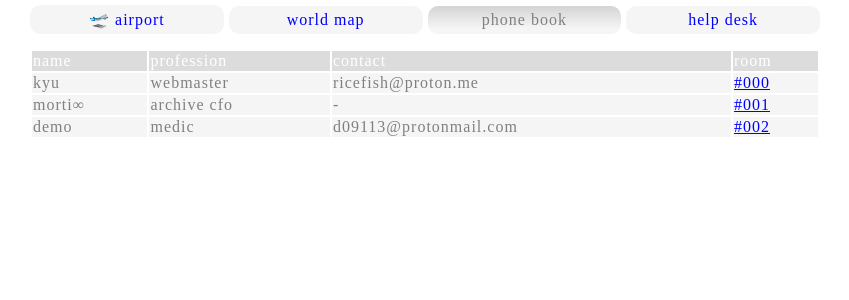
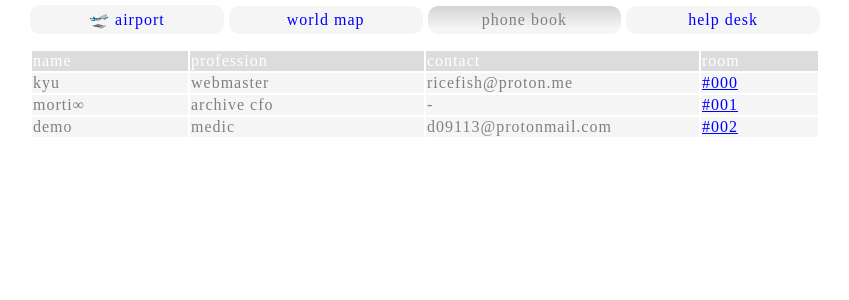
Before and after one commit to supermonkeyball/biome, a Jekyll site: the page built from phonebook.html, in a window 1280 px wide. Shown: the top 300 px of the page, without its empty margins (215-1064 px from the left). Built offline with Jekyll 4.4.1, drawn with Linux system fonts in a browser that asks for light colours; some web fonts are replaced.

Commit message:
fixed nav

```diff
--- a/assets/css/style.css
+++ b/assets/css/style.css
@@ -37,6 +37,13 @@
 
 table {
   width: 100%;
+  table-layout: fixed;
+}
+
+td {
+  overflow: hidden;
+  text-overflow: ellipsis;
+  white-space: nowrap;
 }
 
 li {
@@ -127,8 +134,13 @@
   .block {
     flex: 100%;
   }
+}
 
-  table {
-    width: 98%;
+@media only screen and (max-width: 432px) {
+  nav a {
+    display: flex;
+    align-items: center;
+    justify-content: center;
+    height: 30px;
   }
 }
--- a/phonebook.html
+++ b/phonebook.html
@@ -15,6 +15,12 @@
 
 <div class="block">
   <table>
+    <colgroup>
+      <col style="width: 20%;">
+      <col style="width: 30%;">
+      <col style="width: 35%;">
+      <col style="width: 15%;">
+    </colgroup>
     <tr>
       <td class="header">
         name
```
Also changed, not shown: 2 other files.
